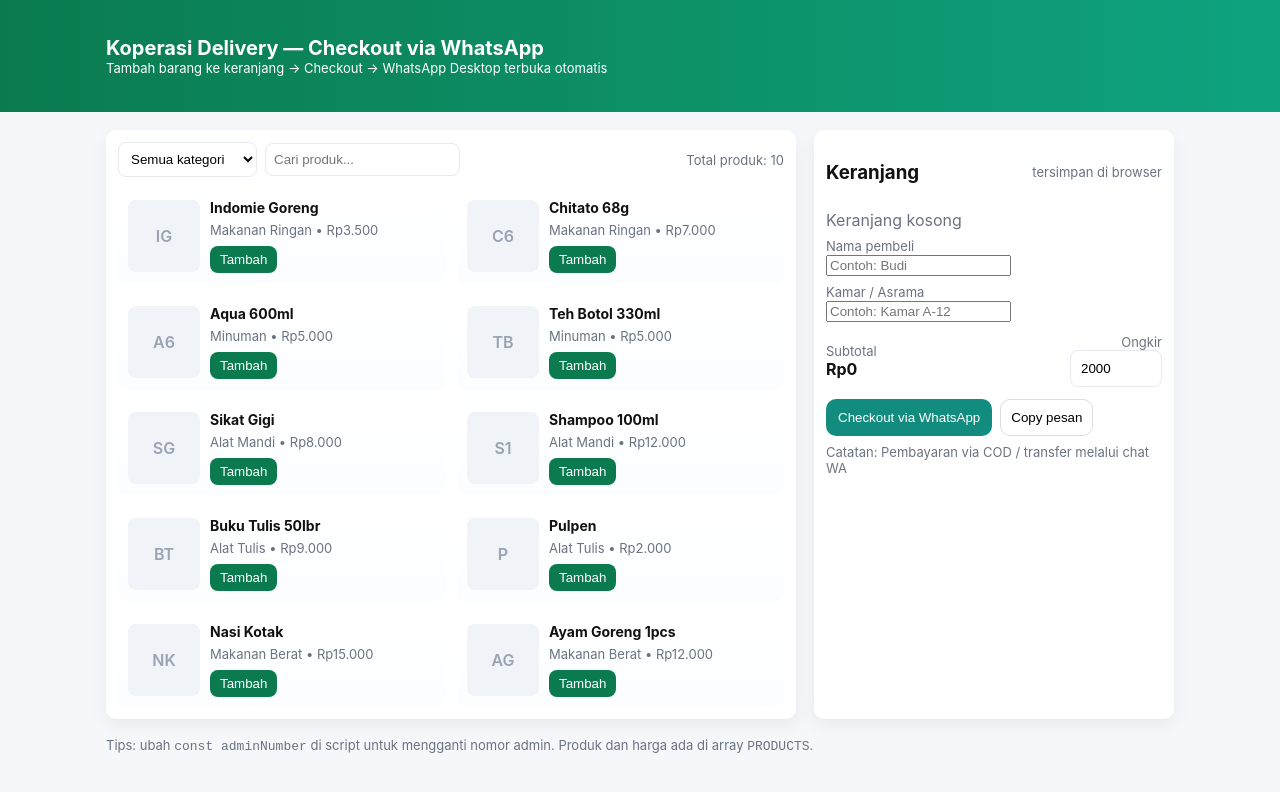
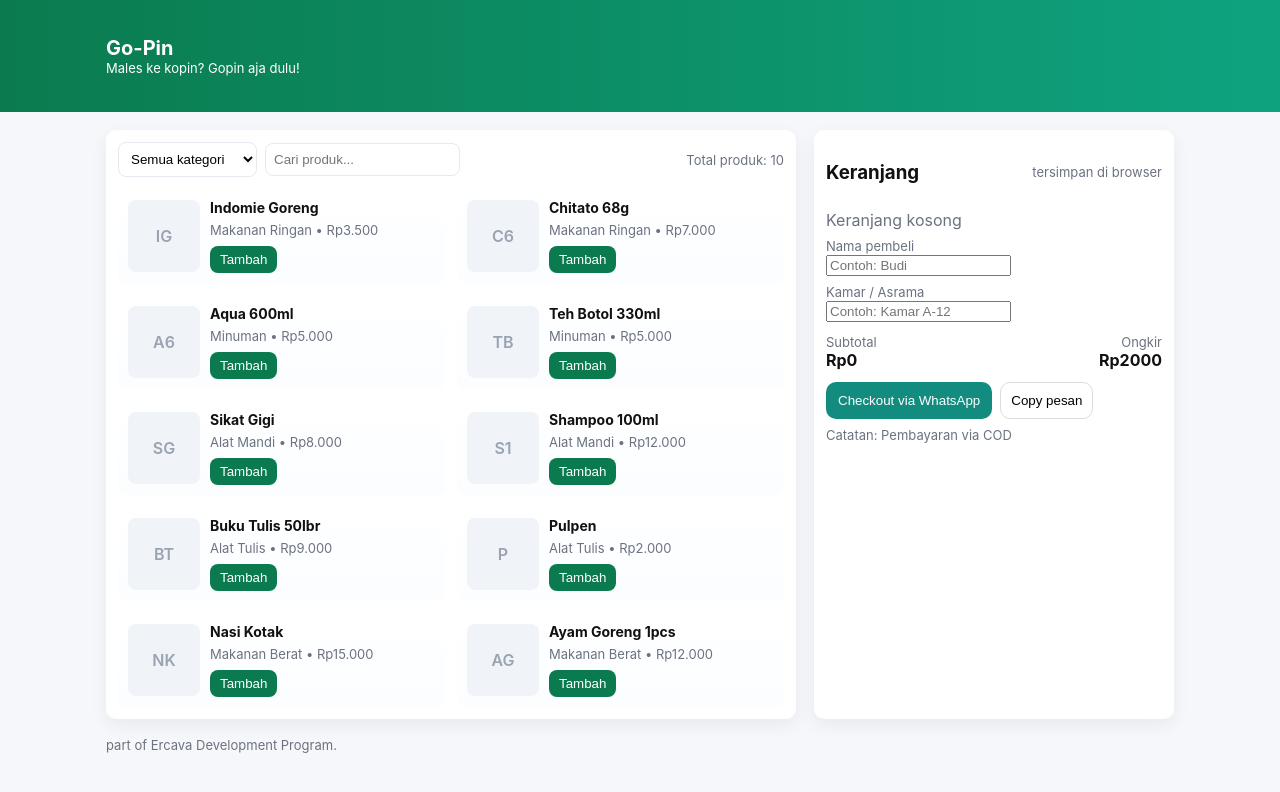
Before and after one commit to thezahrand/GoPin, a plain HTML site: page index.html in a window 1280 px wide. Drawn offline with Linux system fonts and the light colour scheme.

Commit message:
Update index.html

```diff
--- a/index.html
+++ b/index.html
@@ -1,18 +1,4 @@
-<!--
-  File: koperasi-whatsapp-checkout.html
-  Single-file MVP untuk "Koperasi Delivery" (checkout -> WhatsApp Desktop)
 
-  Cara pakai cepat:
-  1. Buka file ini di browser (double-click) untuk testing lokal.
-  2. Edit const adminNumber di bagian <script> untuk ganti nomor admin (format internasional tanpa +, contoh: 6281234567890).
-  3. Untuk tambah/ubah produk: edit array PRODUCTS di bagian <script>.
-  4. Setelah OK, push file ini ke repo GitHub, lalu hubungkan repo ke Netlify/Vercel/GitHub Pages.
-
-  Catatan:
-  - Semua data disimpan client-side (localStorage). Tidak ada backend.
-  - Checkout membuka WhatsApp via link https://wa.me/<admin>?text=... -> jika pengguna pakai WhatsApp Desktop, desktop app akan terbuka.
-  - Pesan format: === PESANAN BARU === (sesuai request)
--->
 
 <!doctype html>
 <html lang="id">
@@ -66,8 +52,8 @@
   <header>
     <div class="container hero">
       <div>
-        <h1>Koperasi Delivery — Checkout via WhatsApp</h1>
-        <div class="small">Tambah barang ke keranjang → Checkout → WhatsApp Desktop terbuka otomatis</div>
+        <h1>Go-Pin</h1>
+        <div class="small">Males ke kopin? Gopin aja dulu!</div>
       </div>
     </div>
   </header>
@@ -114,7 +100,7 @@
             </div>
             <div style="text-align:right">
               <div class="muted small">Ongkir</div>
-              <div><input id="shippingFee" value="2000" style="width:92px" /></div>
+			  <div id="subtotalText" style="font-weight:700">Rp2000</div>
             </div>
           </div>
 
@@ -123,7 +109,7 @@
             <button id="copyMsg" style="padding:10px;border-radius:10px;border:1px solid #ddd;background:#fff;cursor:pointer">Copy pesan</button>
           </div>
 
-          <div style="margin-top:8px;font-size:13px;color:var(--muted)">Catatan: Pembayaran via COD / transfer melalui chat WA</div>
+          <div style="margin-top:8px;font-size:13px;color:var(--muted)">Catatan: Pembayaran via COD</div>
         </div>
       </aside>
 
@@ -131,12 +117,12 @@
   </main>
 
   <footer>
-    <div class="small">Tips: ubah <code>const adminNumber</code> di script untuk mengganti nomor admin. Produk dan harga ada di array <code>PRODUCTS</code>.</div>
+    <div class="small">part of Ercava Development Program</code>.</div>
   </footer>
 
   <script>
     // ======= KONFIGURASI =======
-    const adminNumber = "62182163556632"; // ganti dengan nomor admin (format internasional tanpa +)
+    const adminNumber = "6282163556632"; // ganti dengan nomor admin (format internasional tanpa +)
     const LS_KEY = 'koperasi_cart_v1';
 
     // ======= DAFTAR PRODUK (DUMMY) =======
```
